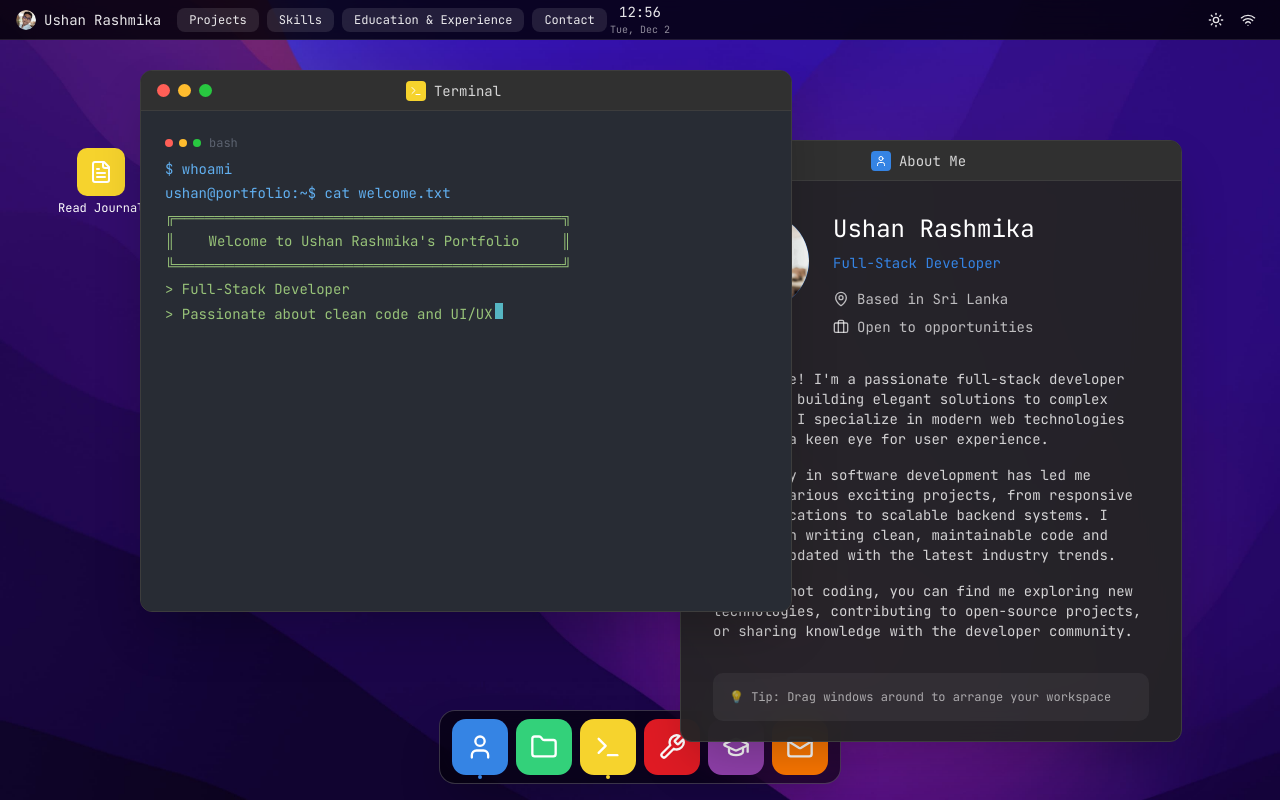
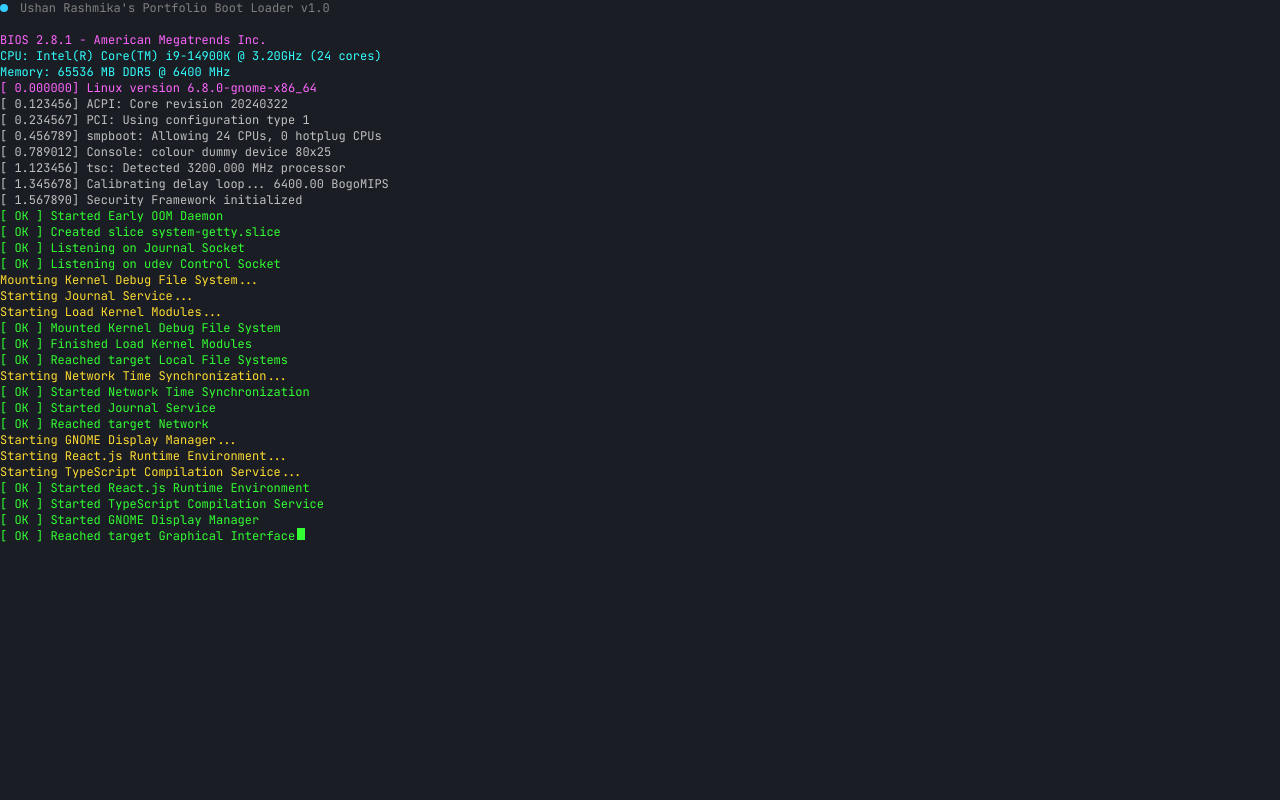
Before and after one commit to ushanrashmika23/GNOME-Portfolio, a React (Vite) app: page / in a window 1280 px wide. Built offline with nearby package versions, Linux system fonts and the light colour scheme.

Commit message:
v1.0.9 leading screen enabled

```diff
--- a/src/App.tsx
+++ b/src/App.tsx
@@ -19,7 +19,7 @@
   const [theme, setTheme] = useState<'dark' | 'light'>('dark');
   const [desktopIconPosition, setDesktopIconPosition] = useState({ x: 50, y: 100 });
   const [isBooting, setIsBooting] = useState(true);
-  const [isLoaded, setIsLoaded] = useState(true);
+  const [isLoaded, setIsLoaded] = useState(false);
   const [windows, setWindows] = useState(() => {
     const screenWidth = typeof window !== 'undefined' ? window.innerWidth : 1920;
     const screenHeight = typeof window !== 'undefined' ? window.innerHeight : 1080;
```
